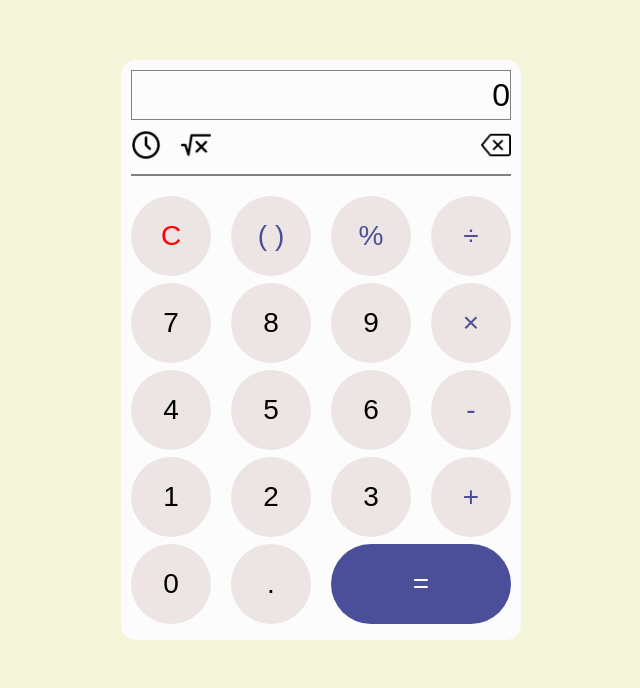
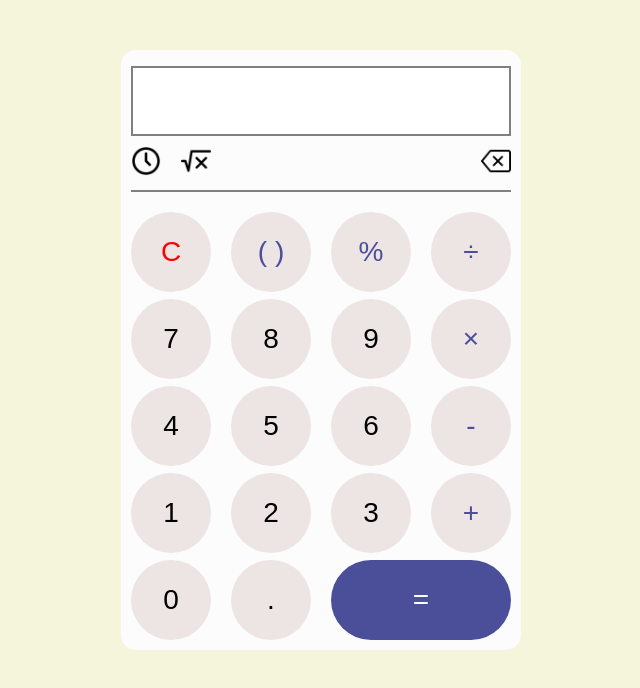
Before and after one commit to hiff0/calculator, a plain HTML site: page src/index.html in a window 1280 px wide. Shown: the whole page, without its empty margins (319-959 px from the left). Drawn offline with Linux system fonts and the light colour scheme.

Commit message:
chagne input field

```diff
--- a/src/index.html
+++ b/src/index.html
@@ -12,9 +12,7 @@
 <body>
     <div class="display">
         <div class="container noselect">
-            <div class="calculator_field">
-                <p>0</p>
-            </div>
+            <input type="text" class="calculator_field">
             <div class="input">
                 <div class="image margin_top">
                     <img src="../image/clock.png" alt="История вычислений">
--- a/src/style/main.css
+++ b/src/style/main.css
@@ -20,10 +20,10 @@ body {
     display: flex;
     flex-direction: row;
     flex-wrap: wrap;
-    align-content: flex-start;
+    align-content: flex-end;
     border-radius: 15px;
     background-color: #fcfcfc;
-    height: 580px;
+    height: 600px;
     width: 400px;
     padding: 10px;
 }
@@ -40,13 +40,12 @@ body {
 }
 
 .calculator_field {
-    display: flex;
-    align-items: center;
-    flex-direction: row-reverse;
-    flex-basis: 400px;
-    height: 50px;
+    text-align: right;
+    height: 70px;
+    width: 380px;
+    font-size: 48px;
     cursor: text;
-    border: 1px solid gray;
+    border: 2px solid gray;
 }
 
 .input {
@@ -68,10 +67,6 @@ body {
 
 .clean {
     color: red;
-}
-
-p {
-    font-size: 32px;
 }
 
 .equal {
```
